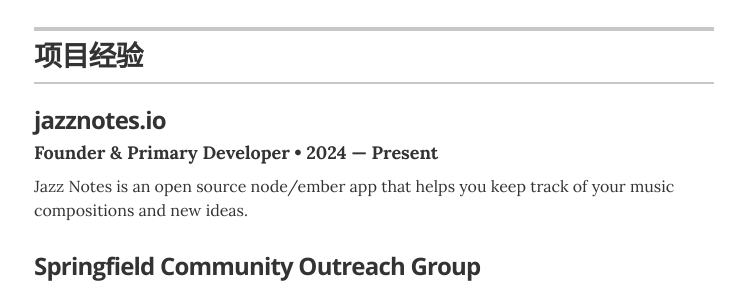
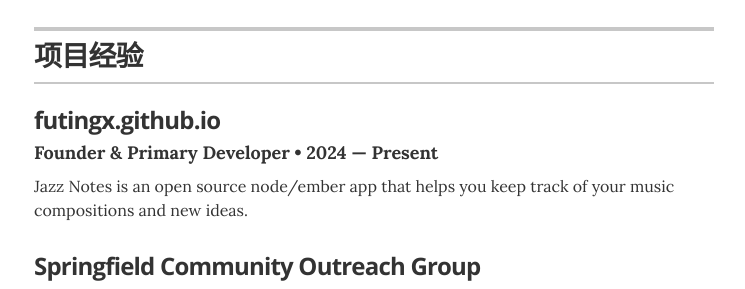
Before and after one commit to futingx/resume, a Jekyll site: the page built from index.html, in a window 1280 px wide and 900 px high, scrolled down 1652 px. Shown: the part 157-446 px from the top of the window, without its empty margins (266-1011 px from the left). Built offline with Jekyll 4.4.1, drawn with Linux system fonts in a browser that asks for light colours.

Commit message:
第13次提交

```diff
--- a/_data/projects.yml
+++ b/_data/projects.yml
@@ -2,7 +2,7 @@
 # 如果希望显示 URL，请取消注释，然后添加您自己的 URL
 
 # jazznotes.io
-- project: jazznotes.io   # 项目名字
+- project: futingx.github.io   # 项目名字
   role: Founder & Primary Developer  # 项目成员
   duration: 2024 &mdash; Present # 项目时间
   # url: "#"
```
